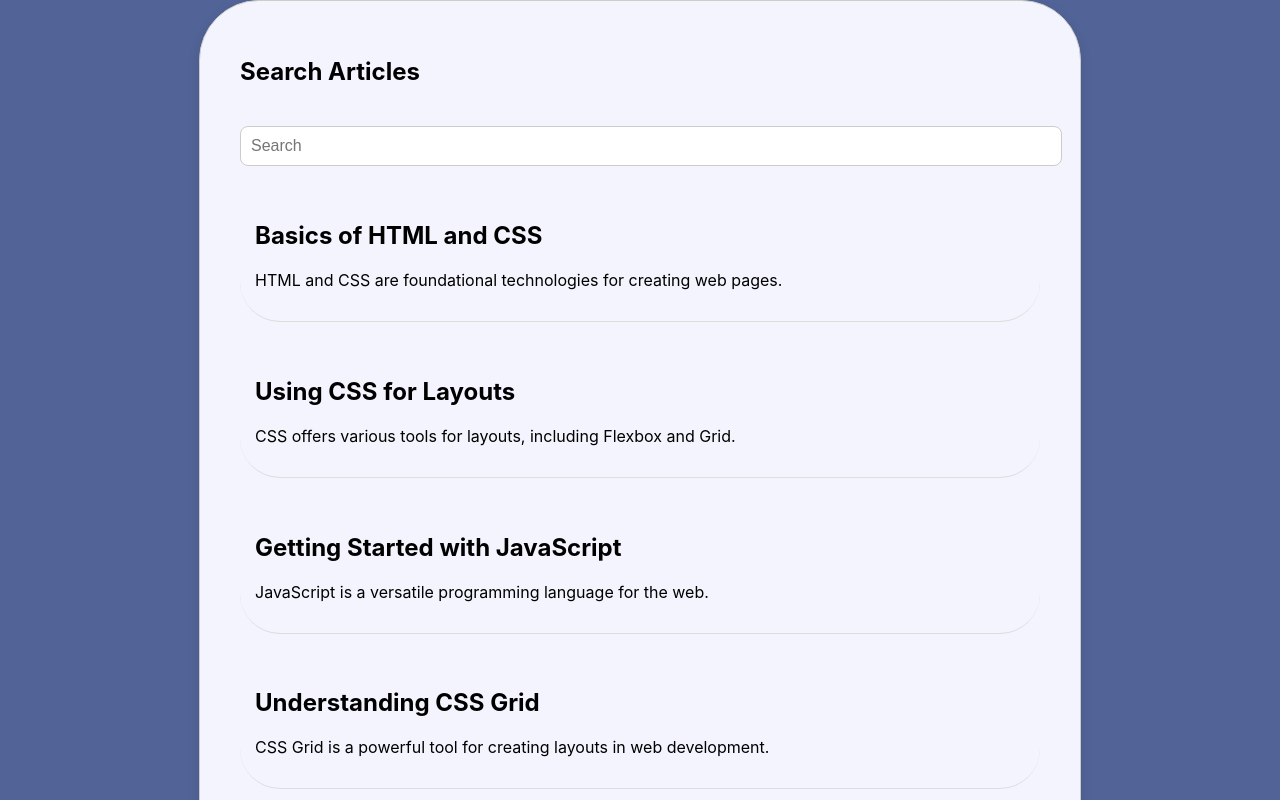
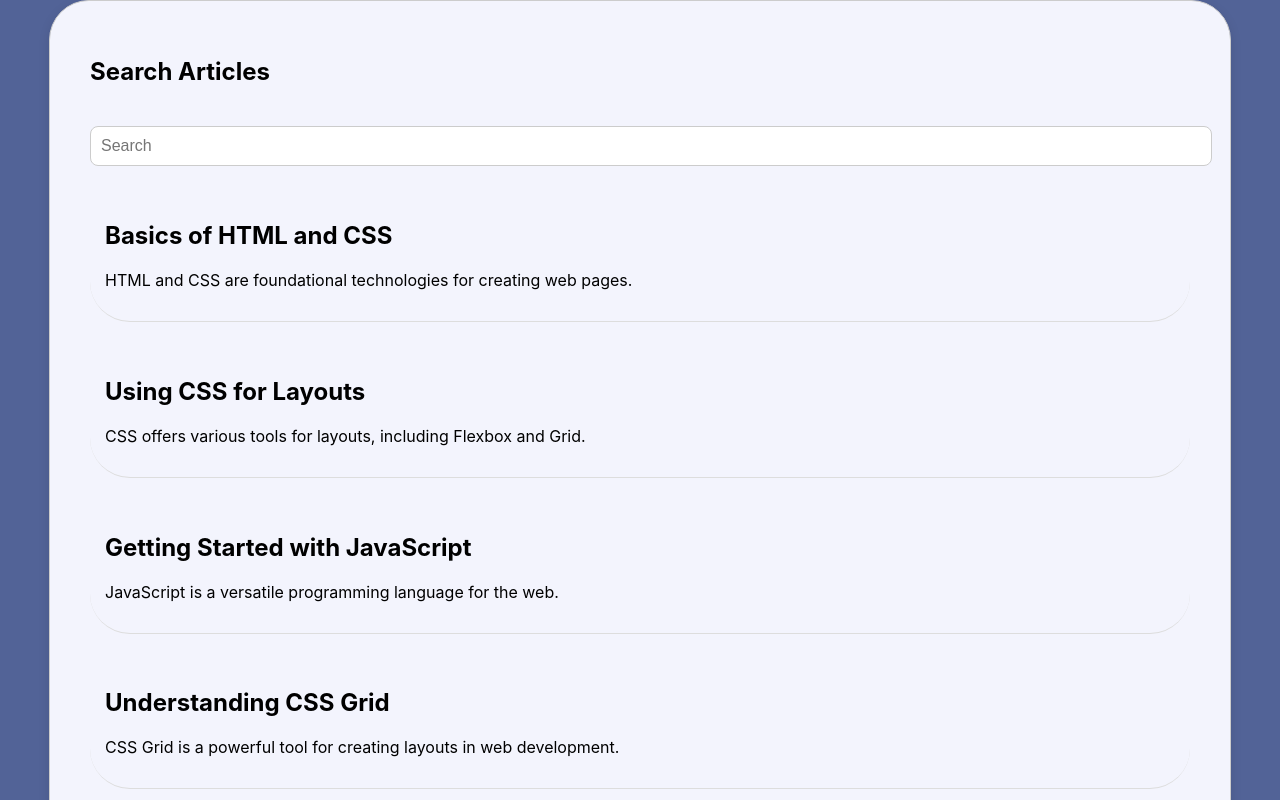
Before and after one commit to ali9issa99/search-box, a React (Create React App) app: page / in a window 1280 px wide. Shown: the top 800 px of the page. Built offline with nearby package versions, Linux system fonts and the light colour scheme.

Commit message:
added minor css fixes

```diff
--- a/src/App.css
+++ b/src/App.css
@@ -5,10 +5,10 @@ body{
 .main-container{
     background-color: rgb(243, 244, 253);
     padding: 40px;
-    max-width: 800px;
+    max-width: 1100px;
     margin: auto;
     border: 1px solid #ccc;
-    border-radius: 60px;
+    border-radius: 40px;
     box-shadow: 0px 4px 12px rgba(0, 0, 0, 0.1);
     text-align: center;
 }
@@ -62,7 +62,7 @@ h1{
 
 .highlight{
     background-color: yellow;
-    animation: fadeIn 0.5s ease;
+    animation: fadeIn 1s ease;
 }
 
 @keyframes fadeIn{
```
